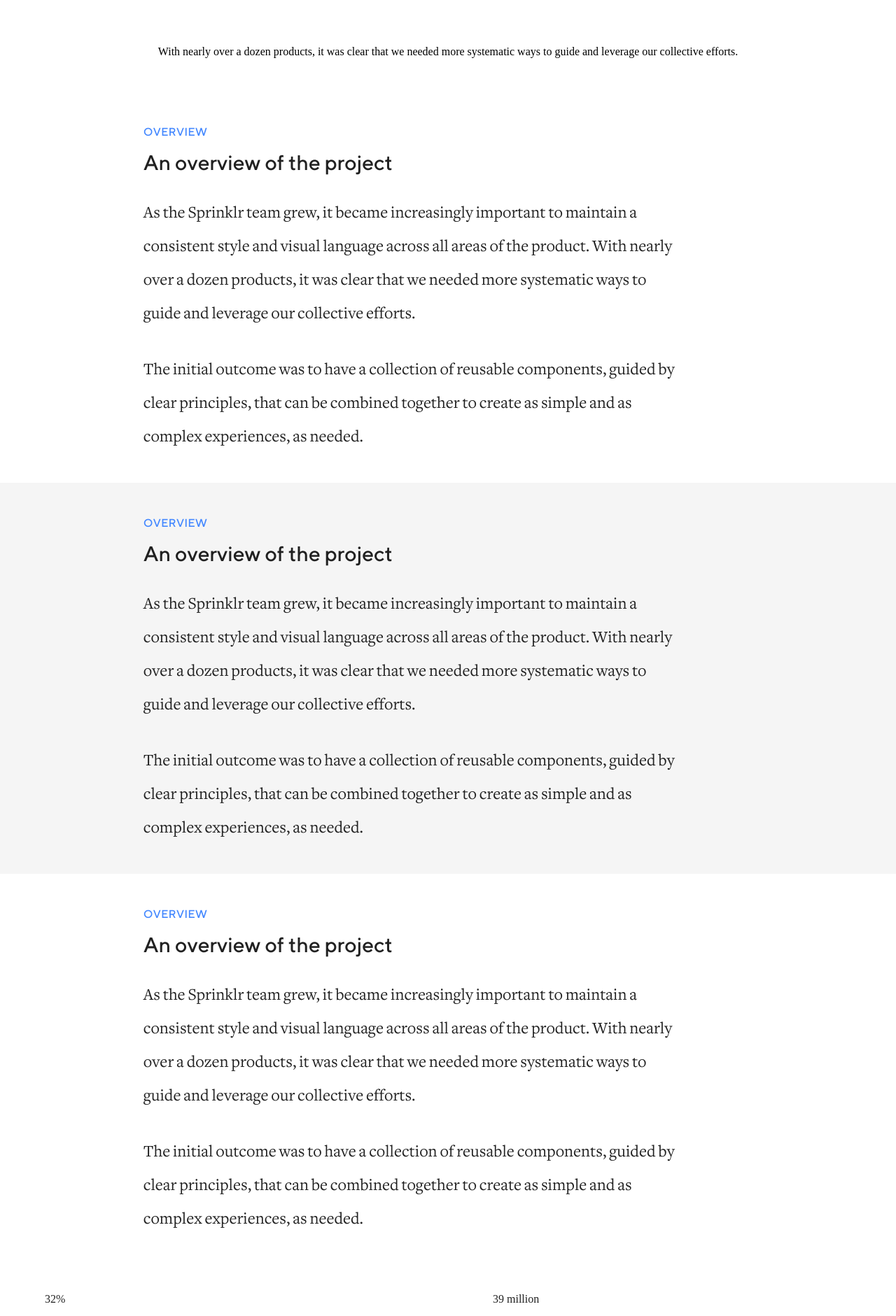
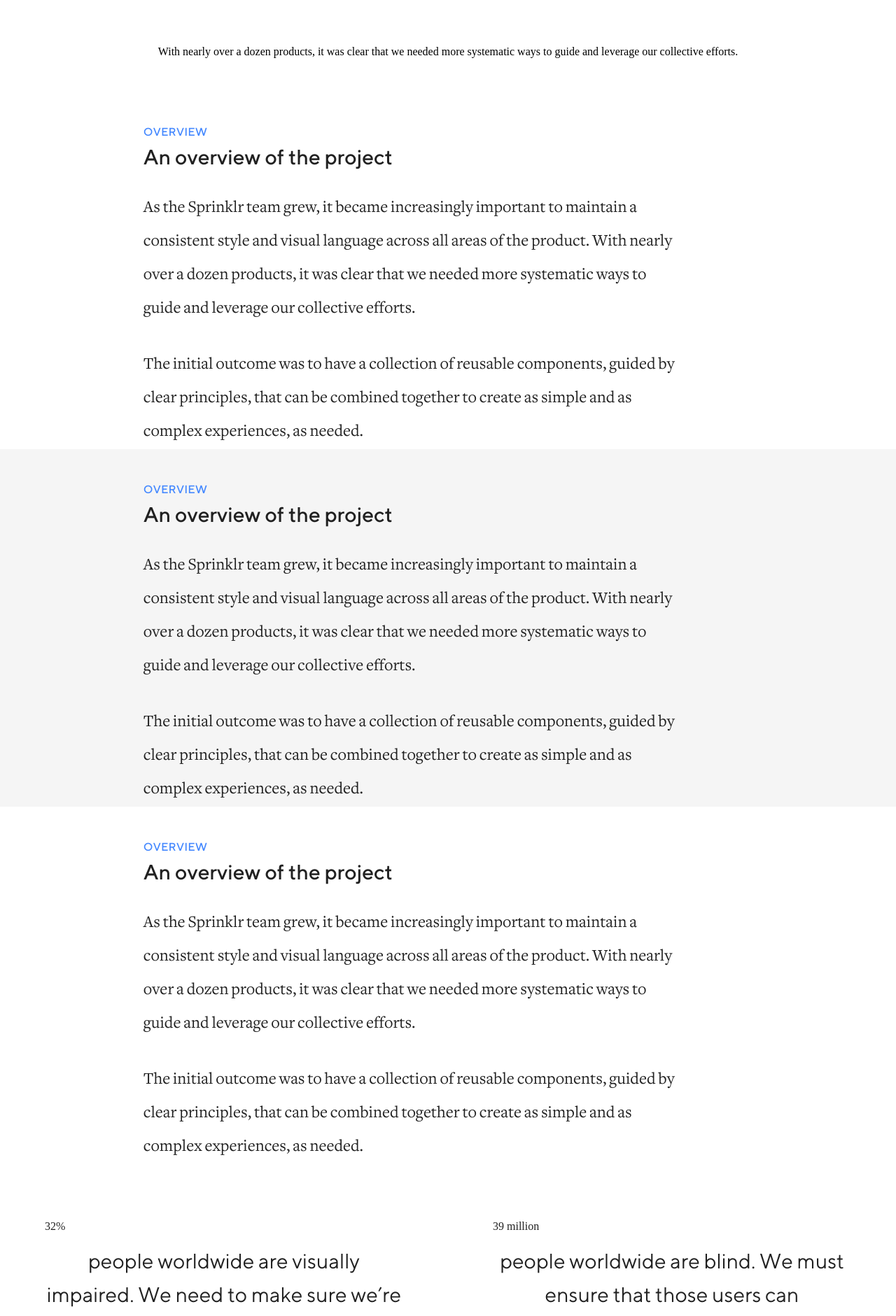
Before and after one commit to thenitish23121991/thenitish23121991.github.io, a PHP site: the page made by case study/formatting.html in a window 1280 px wide. Shown: the part 604-2485 px from the top of the page at 70% size. Run offline with PHP 8.4, Linux system fonts and the light colour scheme; some libraries are stand-ins or nearby versions.

Commit message:
changed work details

```diff
--- a/assets/css/case_study.css
+++ b/assets/css/case_study.css
@@ -261,7 +261,7 @@ a {
   margin-top: 0px; }
 
 .section {
-  padding: 32px 0px 40px 0px;
+  padding: 32px 0px 0px 0px;
   width: 100%;
   color: rgba(0, 0, 0, 0.87); }
 
@@ -285,7 +285,7 @@ a {
   font-family: 'TTNormsMedium';
   font-size: 30px;
   color: rgba(0, 0, 0, 0.87);
-  margin-top: 16px; }
+  margin-top: 8px; }
 
 .para {
   margin-top: 32px;
@@ -342,6 +342,7 @@ a {
   text-align: center; }
 
 .multiple_images_container {
+  margin-top: 48px;
   padding: 64px 0% 40px 0%;
   width: 100%;
   background: #eeeeee; }
--- a/assets/scss/case_study.scss
+++ b/assets/scss/case_study.scss
@@ -388,7 +388,7 @@ font-size:$text_dark_color;
 }
 
 .section{
-	padding:32px 0px 40px 0px;
+	padding:32px 0px 0px 0px;
 	width:100%;
 	color:$text_dark_color;
 }
@@ -414,7 +414,7 @@ margin-top:16px;
 	font-family:'TTNormsMedium';
 	font-size:$body_text;
 	color:$text_dark_color;
-	margin-top:16px;
+	margin-top:8px;
 }
 .para{
 	margin-top:32px;
@@ -478,6 +478,7 @@ margin-top:16px;
 }
 
 .multiple_images_container{
+margin-top:48px;
 		padding:64px 0% 40px 0%;
 	width:100%;
 	background:#eeeeee;
```
Also changed, not shown: case study/pvr_cinemas_app.html (+8 -1 lines), 1 other file.
